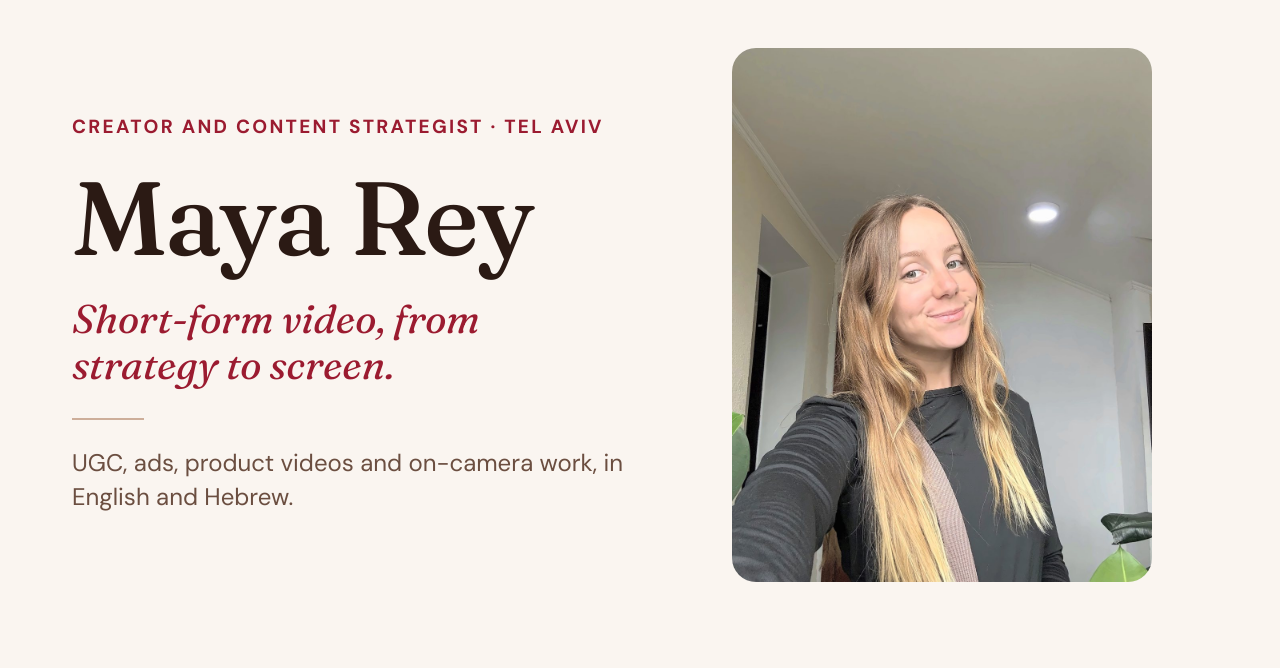
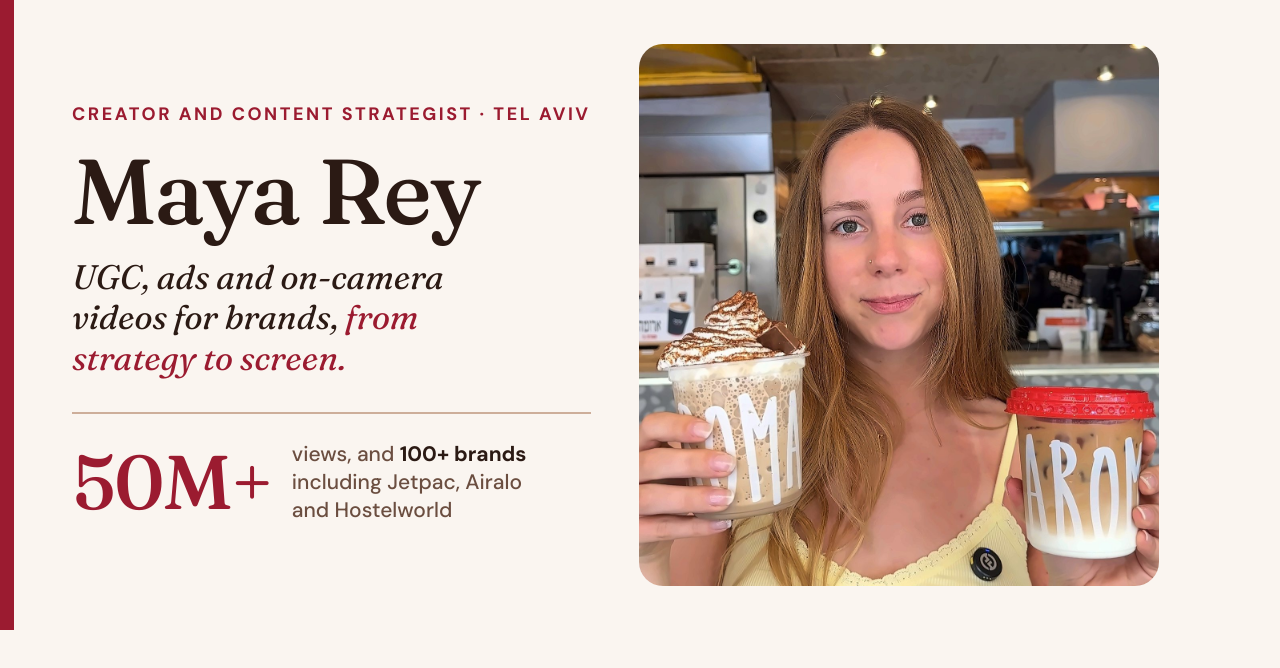
Before and after one commit to mayareymedia/mayarey, a plain HTML site: page og-card.html in a window 1280 px wide. Drawn offline with Linux system fonts and the light colour scheme.

Commit message:
Link preview: Aroma card with services and 50M+ views
Co-Authored-By: Claude Opus 5.5 <noreply@anthropic.com>

```diff
--- a/og-card.html
+++ b/og-card.html
@@ -2,32 +2,38 @@
 <html>
 <head>
 <meta charset="utf-8">
-<!-- Source for images/og-image.jpg (the link preview card). Not linked from the site. -->
+<!-- Source for images/og-image.jpg (the link preview card). Not deployed (see .vercelignore). -->
 <link href="https://fonts.googleapis.com/css2?family=Fraunces:ital,opsz,wght@0,9..144,400;0,9..144,500;1,9..144,400&family=DM+Sans:wght@400;500;700&display=swap" rel="stylesheet">
 <style>
   :root{--accent:#9B1B30;--bg:#FAF5F0;--ink:#2B1A14;--muted:#6B4E40;--line:#CDAE9A}
   *{margin:0;box-sizing:border-box}
   html,body{width:1200px;height:630px;background:var(--bg);overflow:hidden}
-  .card{display:flex;width:1200px;height:630px;padding:48px;gap:56px}
-  .text{flex:1;display:flex;flex-direction:column;justify-content:center;padding-left:24px}
-  .eyebrow{font:700 19px/1.3 'DM Sans',sans-serif;letter-spacing:.12em;text-transform:uppercase;color:var(--accent);margin-bottom:26px}
-  h1{font:500 104px/1 'Fraunces',Georgia,serif;letter-spacing:-.02em;color:var(--ink);margin-bottom:26px}
-  .line{font:italic 400 40px/1.15 'Fraunces',Georgia,serif;color:var(--accent);margin-bottom:30px;text-wrap:balance}
-  .rule{width:72px;height:2px;background:var(--line);margin-bottom:26px}
-  .what{font:400 24px/1.45 'DM Sans',sans-serif;color:var(--muted);max-width:560px}
-  .photo{width:420px;height:534px;border-radius:24px;object-fit:cover;object-position:50% 38%;display:block}
+  .card{position:relative;display:flex;width:1200px;height:630px;padding:44px 44px 44px 72px;gap:48px}
+  .card::before{content:"";position:absolute;left:0;top:0;bottom:0;width:14px;background:var(--accent)}
+  .text{flex:1;display:flex;flex-direction:column;justify-content:center}
+  .eyebrow{font:700 18px/1 'DM Sans',sans-serif;letter-spacing:.14em;text-transform:uppercase;color:var(--accent);margin-bottom:22px;white-space:nowrap}
+  h1{font:500 92px/1 'Fraunces',Georgia,serif;letter-spacing:-.02em;color:var(--ink);margin-bottom:20px}
+  .line{font:italic 400 34px/1.18 'Fraunces',Georgia,serif;color:var(--ink);margin-bottom:34px;text-wrap:balance}
+  .line em{color:var(--accent)}
+  .stat{display:flex;align-items:center;gap:20px;padding-top:26px;border-top:2px solid var(--line)}
+  .num{font:500 76px/0.9 'Fraunces',Georgia,serif;color:var(--accent);letter-spacing:-.02em}
+  .lab{font:500 21px/1.35 'DM Sans',sans-serif;color:var(--muted)}
+  .lab b{color:var(--ink);font-weight:700}
+  .photo{width:520px;height:542px;border-radius:24px;object-fit:cover;object-position:50% 40%;display:block}
 </style>
 </head>
 <body>
 <div class="card">
   <div class="text">
-    <div class="eyebrow">Creator and Content Strategist · Tel Aviv</div>
+    <div class="eyebrow">Creator and content strategist · Tel Aviv</div>
     <h1>Maya Rey</h1>
-    <div class="line">Short-form video, from strategy to screen.</div>
-    <div class="rule"></div>
-    <div class="what">UGC, ads, product videos and on-camera work, in English and Hebrew.</div>
+    <div class="line">UGC, ads and on-camera videos for brands, <em>from strategy to screen.</em></div>
+    <div class="stat">
+      <div class="num">50M+</div>
+      <div class="lab">views, and <b>100+ brands</b><br>including Jetpac, Airalo<br>and Hostelworld</div>
+    </div>
   </div>
-  <img class="photo" src="images/about.jpg" alt="">
+  <img class="photo" src="images/hero-mid.jpg" alt="">
 </div>
 </body>
 </html>
```
Also changed, not shown: index.html (+2 -2 lines), images/og-image.jpg.
